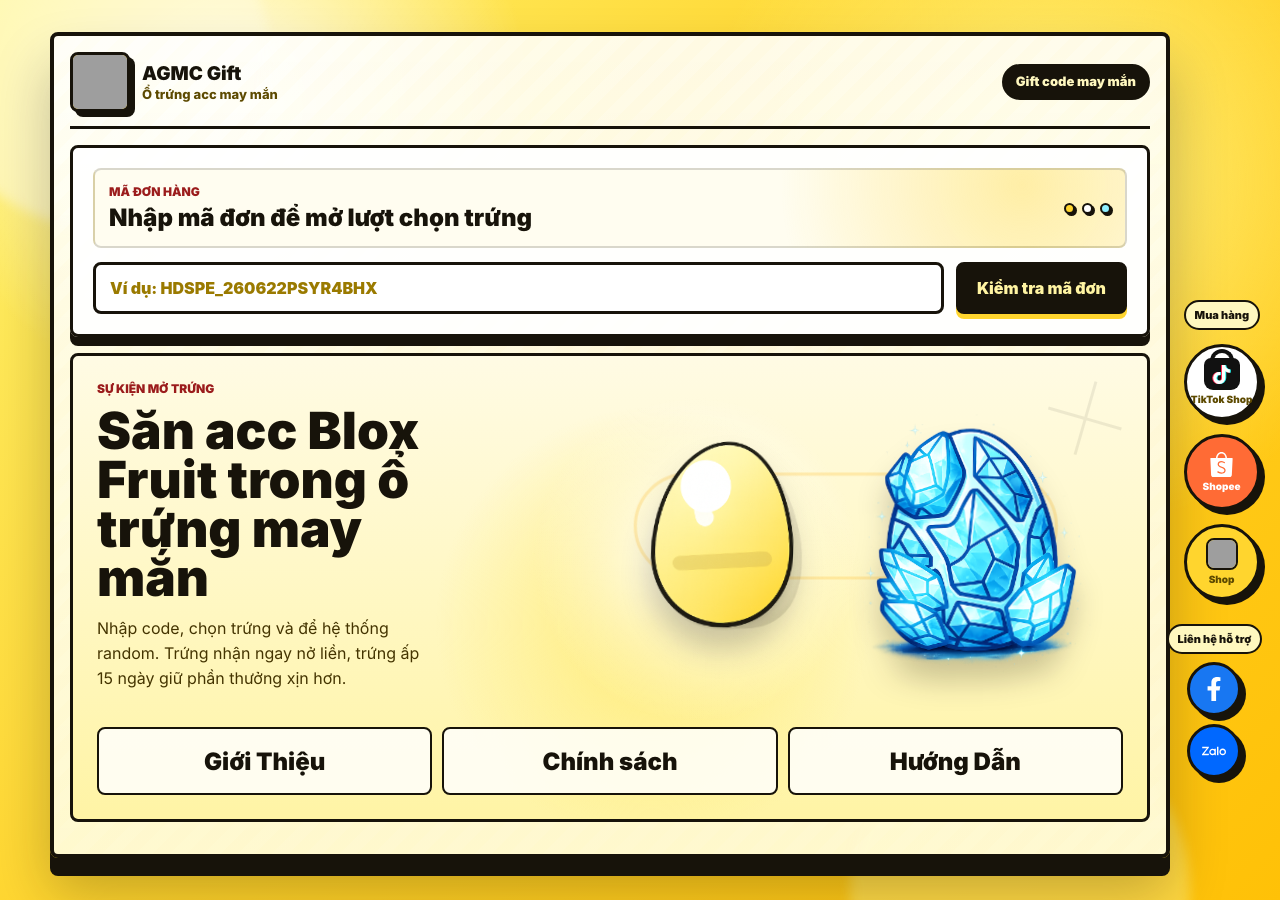
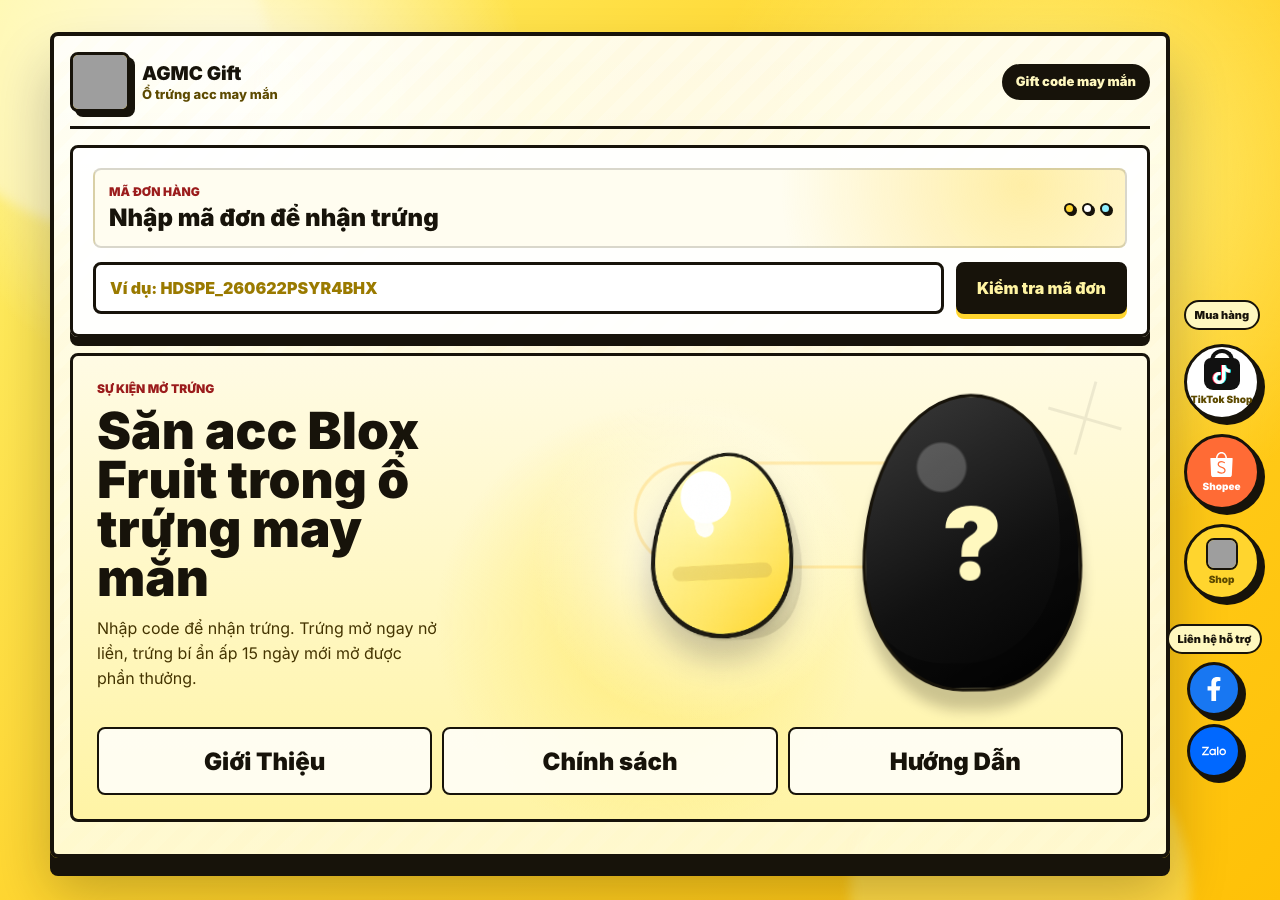
Before and after one commit to MEGAPLASTOR/AGMCGIFT, a React (Vite) app: page /gift-code in a window 1280 px wide. Built offline with nearby package versions, Linux system fonts and the light colour scheme; grey boxes are pictures that could not be loaded.

Commit message:
Auto update Wed 07/01/2026 11:46:46.23

```diff
--- a/src/components/gift-code/forms/GiftCodeEntryPanel.jsx
+++ b/src/components/gift-code/forms/GiftCodeEntryPanel.jsx
@@ -17,7 +17,7 @@
       <div className="code-entry-header">
         <div>
           <span>Mã đơn hàng</span>
-          <strong>Nhập mã đơn để mở lượt chọn trứng</strong>
+          <strong>Nhập mã đơn để nhận trứng</strong>
         </div>
         <div className="code-entry-status" aria-hidden="true">
           <span />
--- a/src/components/gift-code/rewards/IncubatingRewardPage.jsx
+++ b/src/components/gift-code/rewards/IncubatingRewardPage.jsx
@@ -1,5 +1,4 @@
 import { useCallback, useState } from "react";
-import eggPremium15Days from "../../../assets/images/egg-premium-15-days.png";
 import { AccountRewardCard } from "./AccountRewardCard";
 import { CountdownTimer } from "./CountdownTimer";
 
@@ -13,8 +12,7 @@
   const [isCountdownComplete, setIsCountdownComplete] = useState(false);
   const isReady = redemptionInfo.isReady || isCountdownComplete;
   const hasReward = Boolean(redemptionInfo.reward || redemptionInfo.account);
-  const eggName =
-    redemptionInfo.eggSlot === 1 ? "Trứng vàng" : "Trứng kim cương";
+  const eggName = "Trứng bí ẩn";
   const handleCountdownComplete = useCallback(() => {
     setIsCountdownComplete(true);
   }, []);
@@ -23,10 +21,16 @@
     <section className="gift-panel gift-panel--result gift-panel--incubating">
       <div className="incubating-page__hero">
         <div>
-          <p className="eyebrow">{eggName} đang ấp</p>
-          <h2>Đợi đủ ngày để nhận acc</h2>
+          <p className="eyebrow">{hasReward ? `${eggName} đã mở` : `${eggName} 15 ngày`}</p>
+          <h2>
+            {hasReward
+              ? "Nhận acc thành công"
+              : isReady
+                ? "Mở để nhận acc"
+                : "Đợi đủ cooldown để mở"}
+          </h2>
         </div>
-        <img src={eggPremium15Days} alt="" />
+        {!hasReward ? <span className="mystery-egg mystery-egg--small" aria-hidden="true">?</span> : null}
       </div>
 
       <div className="result-summary">
@@ -46,10 +50,10 @@
         ) : (
           <>
             <p className="message message--success">
-              {eggName} đã sẵn sàng. Bấm mở để nhận acc.
+              {eggName} đã hết cooldown. Bấm mở để nhận acc.
             </p>
             <button type="button" onClick={onClaimReady} disabled={isClaiming}>
-              {isClaiming ? "Đang mở trứng..." : `Mở ${eggName.toLowerCase()}`}
+              {isClaiming ? "Đang mở trứng..." : "Mở trứng bí ẩn"}
             </button>
           </>
         )
@@ -60,7 +64,7 @@
             onComplete={handleCountdownComplete}
           />
           <p className="message message--warning">
-            Acc xịn đã được giữ lại. Khi đếm ngược về 0, trứng sẽ sẵn sàng mở.
+            Trứng đang được che lại. Khi đếm ngược về 0, bạn mới mở được phần thưởng.
           </p>
         </>
       )}
--- a/src/components/gift-code/rewards/RewardChoicePage.jsx
+++ b/src/components/gift-code/rewards/RewardChoicePage.jsx
@@ -1,5 +1,10 @@
 import eggInstantGold from "../../../assets/images/egg-instant-gold.png";
-import eggPremium15Days from "../../../assets/images/egg-premium-15-days.png";
+
+function isReadyToOpen(egg) {
+  if (!egg?.hatchAt) return true;
+
+  return new Date(egg.hatchAt).getTime() <= Date.now();
+}
 
 export function RewardChoicePage({
   code,
@@ -18,6 +23,7 @@
   const canClaimLater = availableChoices?.later ?? true;
   const instantOpened = Boolean(instantEgg?.isClaimed);
   const delayedOpened = Boolean(delayedEgg?.isClaimed);
+  const delayedReady = isReadyToOpen(delayedEgg);
   const instantNeedsIncubation = Boolean(instantEgg?.requiresIncubation);
   const instantActionLabel = instantOpened
     ? "Xem acc"
@@ -36,13 +42,13 @@
   const delayedDescription = delayedOpened
     ? "Trứng này đã mở, bấm để xem lại acc."
     : !canClaimLater
-      ? "Không có trứng kim cương cho mã này."
-      : delayedEgg?.requiresIncubation === false
-        ? "Trứng đã sẵn sàng mở."
-        : "Ấp đủ ngày để mở phần thưởng xịn hơn.";
+      ? "Không có trứng ấp 15 ngày cho mã này."
+      : delayedReady
+        ? "Hết cooldown, bấm mở để random phần thưởng."
+        : "Đang ấp, chưa lộ trứng vàng hay kim cương.";
   const delayedActionLabel = delayedOpened
     ? "Xem acc"
-    : delayedEgg?.requiresIncubation === false
+    : delayedReady
       ? isClaiming
         ? "Đang mở..."
         : "Mở trứng"
@@ -59,8 +65,8 @@
       </div>
 
       <p className="panel-note">
-        Sản phẩm: <strong>{productName}</strong>. Acc vẫn đang ẩn, chỉ random
-        sau khi bạn chọn trứng.
+        Sản phẩm: <strong>{productName}</strong>. Mã này có thể nhận cả trứng mở ngay
+        và trứng bí ẩn 15 ngày nếu đơn có đủ trứng.
       </p>
 
       <div className="reward-egg-grid">
@@ -89,11 +95,11 @@
           onClick={onClaimLater}
         >
           <span className="reward-egg-card__image">
-            <img src={eggPremium15Days} alt="" />
+            <span className="mystery-egg" aria-hidden="true">?</span>
           </span>
           <span className="reward-egg-card__content">
             <span>
-              <strong>Trứng kim cương</strong>
+              <strong>{delayedOpened ? "Trứng đã mở" : "Trứng bí ẩn 15 ngày"}</strong>
               <span>{delayedDescription}</span>
             </span>
             <em>{delayedActionLabel}</em>
--- a/src/components/gift-code/stage/StageEggDisplay.jsx
+++ b/src/components/gift-code/stage/StageEggDisplay.jsx
@@ -1,5 +1,4 @@
 import eggInstantGold from "../../../assets/images/egg-instant-gold.png";
-import eggPremium15Days from "../../../assets/images/egg-premium-15-days.png";
 
 export function StageEggDisplay({ selectedEgg, onSelectEgg }) {
   return (
@@ -18,12 +17,12 @@
         <button
           type="button"
           className={`stage-hanging-egg stage-hanging-egg--diamond ${
-            selectedEgg === "diamond" ? "stage-hanging-egg--selected" : ""
+            selectedEgg === "mystery" ? "stage-hanging-egg--selected" : ""
           }`}
-          onClick={() => onSelectEgg("diamond")}
-          aria-label="Chọn trứng kim cương"
+          onClick={() => onSelectEgg("mystery")}
+          aria-label="Trứng bí ẩn 15 ngày"
         >
-          <img src={eggPremium15Days} alt="" />
+          <span className="mystery-egg mystery-egg--stage" aria-hidden="true">?</span>
         </button>
       </div>
     </div>
--- a/src/components/gift-code/stage/StageIntroCopy.jsx
+++ b/src/components/gift-code/stage/StageIntroCopy.jsx
@@ -4,8 +4,8 @@
       <p className="eyebrow">Sự kiện mở trứng</p>
       <h1>Săn acc Blox Fruit trong ổ trứng may mắn</h1>
       <p>
-        Nhập code, chọn trứng và để hệ thống random. Trứng nhận ngay nở liền,
-        trứng ấp {daysToWait} ngày giữ phần thưởng xịn hơn.
+        Nhập code để nhận trứng. Trứng mở ngay nở liền, trứng bí ẩn ấp {daysToWait} ngày
+        mới mở được phần thưởng.
       </p>
     </div>
   );
--- a/src/styles/gift-panels.css
+++ b/src/styles/gift-panels.css
@@ -241,6 +241,32 @@
   user-select: none;
   -webkit-user-drag: none;
   filter: drop-shadow(0 18px 12px rgba(23, 19, 10, 0.22));
+}
+
+.mystery-egg {
+  display: grid;
+  width: min(76%, 210px);
+  aspect-ratio: 0.74;
+  place-items: center;
+  border: 3px solid #17130a;
+  border-radius: 50% 50% 45% 45% / 58% 58% 42% 42%;
+  background:
+    radial-gradient(circle at 36% 24%, rgba(255, 255, 255, 0.22) 0 9%, transparent 10%),
+    linear-gradient(150deg, #3a3a3a 0%, #111111 58%, #000000 100%);
+  box-shadow:
+    inset -18px -24px 0 rgba(0, 0, 0, 0.34),
+    0 18px 12px rgba(23, 19, 10, 0.22);
+  color: #fff8bf;
+  font-size: clamp(62px, 8vw, 96px);
+  font-weight: 1000;
+  line-height: 1;
+  user-select: none;
+}
+
+.mystery-egg--small {
+  flex: 0 0 auto;
+  width: min(30vw, 160px);
+  font-size: clamp(54px, 7vw, 76px);
 }
 
 .reward-egg-card__content {
--- a/src/styles/gift-stage.css
+++ b/src/styles/gift-stage.css
@@ -132,6 +132,13 @@
   transform: scale(1.2);
 }
 
+.stage-hanging-egg .mystery-egg--stage {
+  position: relative;
+  z-index: 2;
+  width: min(86%, 210px);
+  transform: scale(1.04);
+}
+
 .stage-info-modules {
   position: relative;
   z-index: 1;
```
